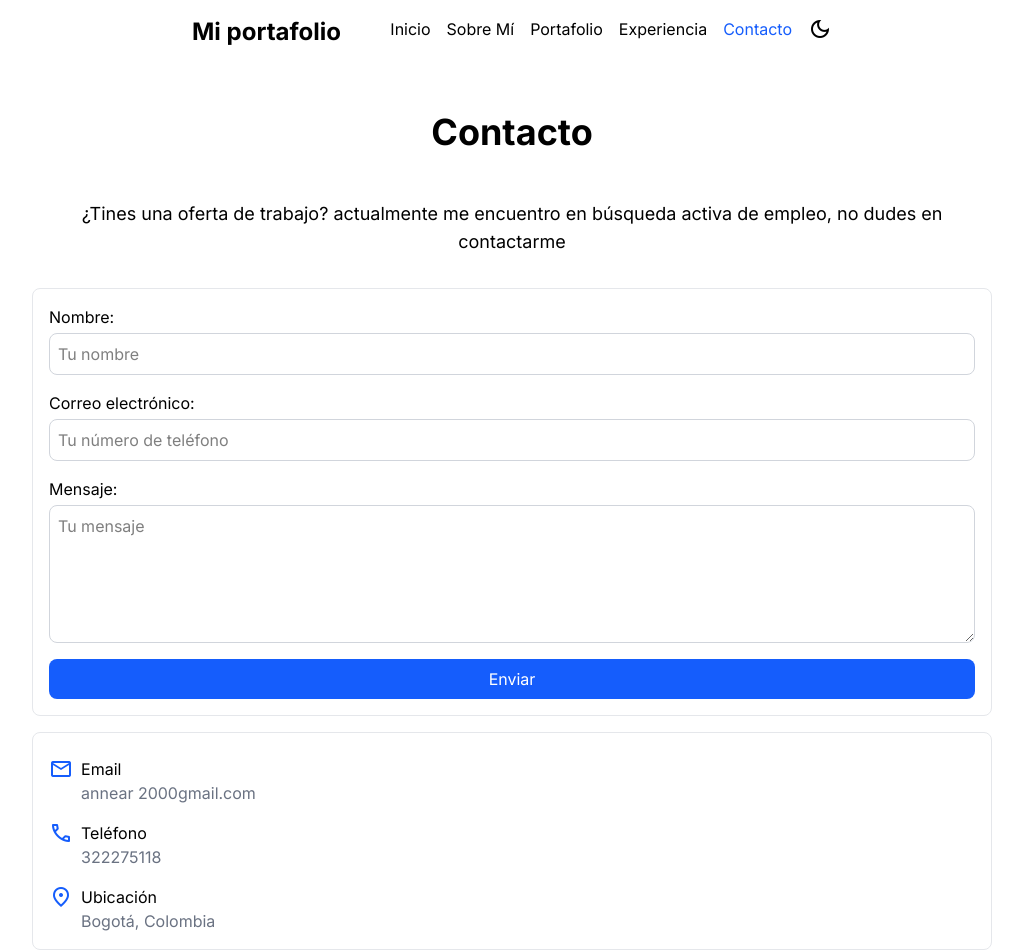
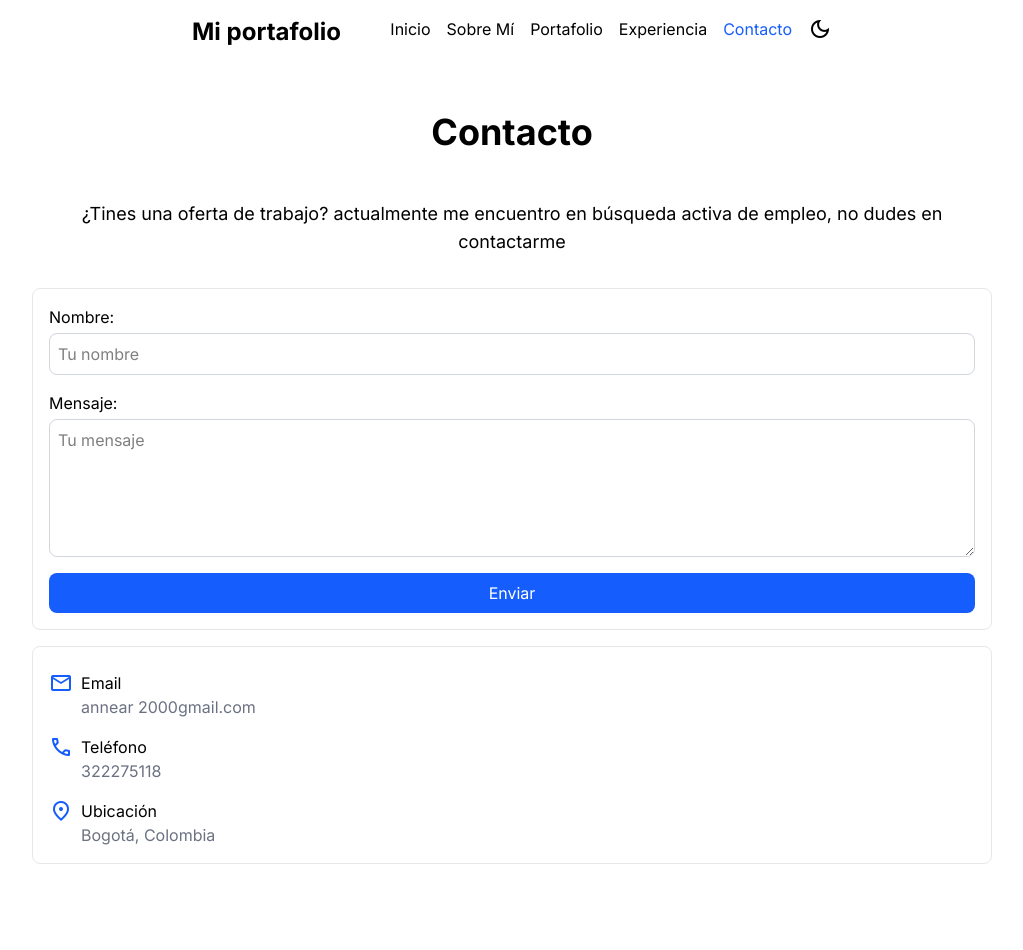
Before and after one commit to BCamilo17/my-portfolio, a React (Vite) app: page /contact in a window 1280 px wide. Shown: the whole page, without its empty margins (128-1151 px from the left). After the commit the page ends 864 px from the top, so only its background shows below. Built offline with nearby package versions, Linux system fonts and the light colour scheme.

Commit message:
Update::General:config routing vercel

```diff
--- a/src/pages/Contact.tsx
+++ b/src/pages/Contact.tsx
@@ -12,10 +12,6 @@ export function Contact() {
             <label className="flex flex-col">
               Nombre:
               <input type="text" name="name" className="border border-gray-300 rounded-lg p-2 mt-1" placeholder="Tu nombre" required />
-            </label>
-            <label className="flex flex-col">
-              Correo electrónico:
-              <input type="email" name="email" className="border border-gray-300 rounded-lg p-2 mt-1" placeholder="Tu número de teléfono" required />
             </label>
             <label className="flex flex-col">
               Mensaje:
```
Also changed, not shown: vercel.json (added).
